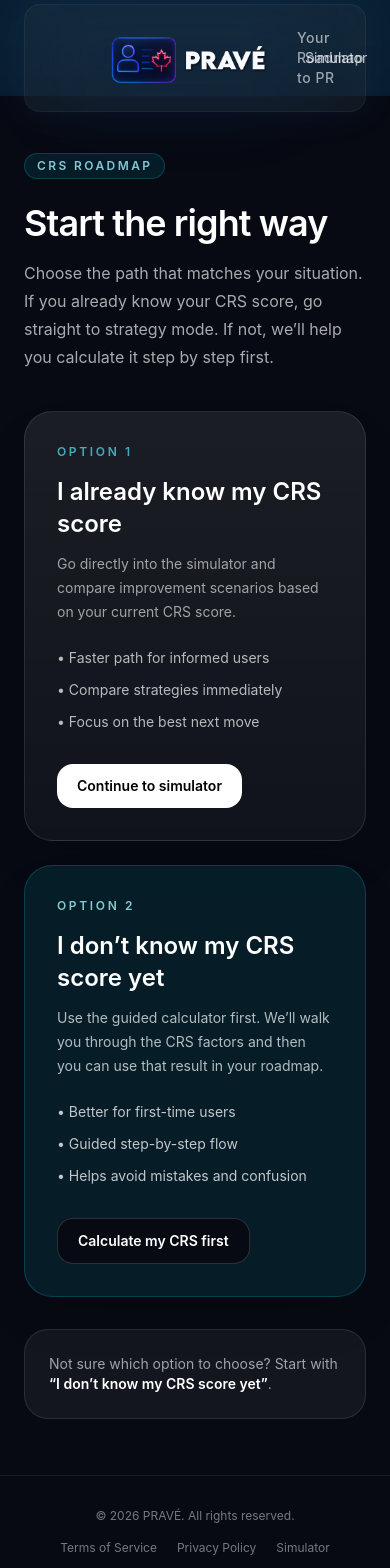
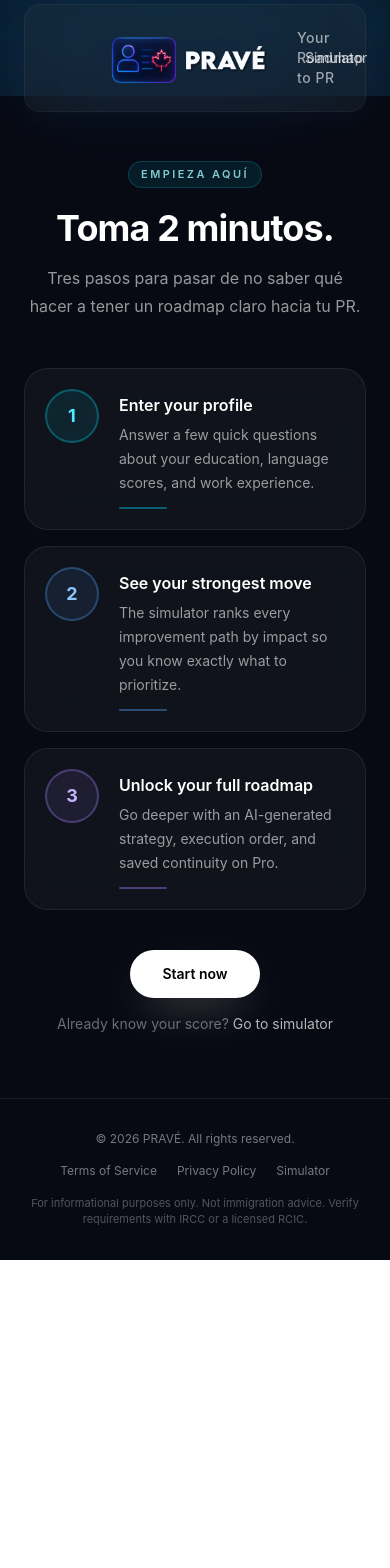
Before and after one commit to Omarion9000/crs-roadmap-landing, a Next.js app: page /start in a window 390 px wide. Shown: the top 1568 px of the page. After the commit the page ends 1260 px from the top, so only its background shows below. Built offline with nearby package versions, Linux system fonts and the light colour scheme; no server answers.

Commit message:
feat: solution section, value stack colors, onboarding, animations, mobile

```diff
--- a/src/app/start/page.tsx
+++ b/src/app/start/page.tsx
@@ -1,99 +1,99 @@
+import type { Metadata } from "next";
 import Link from "next/link";
+
+export const metadata: Metadata = {
+  title: "Get Started",
+};
+
+const steps = [
+  {
+    number: "1",
+    color: "border-cyan-400/30 bg-cyan-400/10 text-cyan-300",
+    bar: "bg-cyan-400",
+    title: "Enter your profile",
+    description: "Answer a few quick questions about your education, language scores, and work experience.",
+  },
+  {
+    number: "2",
+    color: "border-blue-400/30 bg-blue-400/10 text-blue-300",
+    bar: "bg-blue-400",
+    title: "See your strongest move",
+    description: "The simulator ranks every improvement path by impact so you know exactly what to prioritize.",
+  },
+  {
+    number: "3",
+    color: "border-violet-400/30 bg-violet-400/10 text-violet-300",
+    bar: "bg-violet-400",
+    title: "Unlock your full roadmap",
+    description: "Go deeper with an AI-generated strategy, execution order, and saved continuity on Pro.",
+  },
+];
 
 export default function StartPage() {
   return (
     <main className="min-h-screen bg-[#070A12] text-white">
       <div className="pointer-events-none fixed inset-0 -z-10">
         <div className="absolute inset-0 bg-linear-to-b from-[#0B1020] via-[#070A12] to-black" />
-        <div className="absolute -top-40 left-1/2 h-80 w-240 -translate-x-1/2 rounded-full bg-cyan-500/10 blur-3xl" />
-        <div className="absolute top-40 -right-32 h-80 w-80 rounded-full bg-blue-500/10 blur-3xl" />
+        <div className="absolute -top-40 left-1/2 h-80 w-[48rem] -translate-x-1/2 rounded-full bg-cyan-500/10 blur-3xl" />
+        <div className="absolute top-40 -right-32 h-80 w-80 rounded-full bg-violet-500/10 blur-3xl" />
       </div>
 
-      <section className="mx-auto max-w-6xl px-6 py-14">
-        <div className="mb-10">
-          <div className="inline-flex items-center rounded-full border border-cyan-400/20 bg-cyan-400/10 px-3 py-1 text-xs font-semibold uppercase tracking-[0.2em] text-cyan-200/80">
-            CRS Roadmap
+      <section className="mx-auto max-w-2xl px-6 py-16 sm:py-20">
+        {/* Header */}
+        <div className="text-center">
+          <div className="inline-flex items-center rounded-full border border-cyan-400/20 bg-cyan-400/10 px-3 py-1 text-[11px] font-semibold uppercase tracking-[0.22em] text-cyan-200/80">
+            Empieza aquí
           </div>
-
-          <h1 className="mt-6 text-4xl font-semibold tracking-tight sm:text-5xl">
-            Start the right way
+          <h1 className="mt-5 text-4xl font-bold tracking-tight sm:text-5xl">
+            Toma 2 minutos.
           </h1>
-
-          <p className="mt-4 max-w-2xl text-base leading-7 text-white/65">
-            Choose the path that matches your situation. If you already know your
-            CRS score, go straight to strategy mode. If not, we’ll help you
-            calculate it step by step first.
+          <p className="mt-4 text-base leading-7 text-white/58">
+            Tres pasos para pasar de no saber qué hacer a tener un roadmap claro hacia tu PR.
           </p>
         </div>
 
-        <div className="grid gap-6 md:grid-cols-2">
-          <div className="rounded-[28px] border border-white/10 bg-linear-to-b from-white/8 to-white/4 p-8 shadow-2xl shadow-black/20">
-            <div className="text-xs font-semibold uppercase tracking-[0.22em] text-cyan-300/70">
-              Option 1
+        {/* Steps */}
+        <div className="relative mt-12 space-y-4">
+          {/* Connecting line */}
+          <div className="absolute left-[27px] top-10 hidden h-[calc(100%-80px)] w-px bg-gradient-to-b from-cyan-400/30 via-blue-400/20 to-violet-400/10 sm:block" />
+
+          {steps.map((step) => (
+            <div
+              key={step.number}
+              className="relative flex gap-5 rounded-[24px] border border-white/8 bg-white/[0.04] p-5 backdrop-blur-xl sm:p-6"
+            >
+              <div
+                className={`flex h-[54px] w-[54px] shrink-0 items-center justify-center rounded-full border-2 text-lg font-bold ${step.color}`}
+              >
+                {step.number}
+              </div>
+              <div className="pt-1">
+                <div className="text-base font-semibold text-white">
+                  {step.title}
+                </div>
+                <p className="mt-1.5 text-sm leading-6 text-white/58">
+                  {step.description}
+                </p>
+                <div className={`mt-3 h-0.5 w-12 rounded-full ${step.bar} opacity-40`} />
+              </div>
             </div>
-
-            <h2 className="mt-4 text-2xl font-semibold text-white">
-              I already know my CRS score
-            </h2>
-
-            <p className="mt-3 text-sm leading-6 text-white/60">
-              Go directly into the simulator and compare improvement scenarios
-              based on your current CRS score.
-            </p>
-
-            <ul className="mt-6 space-y-3 text-sm text-white/70">
-              <li>• Faster path for informed users</li>
-              <li>• Compare strategies immediately</li>
-              <li>• Focus on the best next move</li>
-            </ul>
-
-            <div className="mt-8">
-              <Link
-                href="/simulator"
-                className="inline-flex items-center rounded-2xl bg-white px-5 py-3 text-sm font-semibold text-black transition hover:opacity-90"
-              >
-                Continue to simulator
-              </Link>
-            </div>
-          </div>
-
-          <div className="rounded-[28px] border border-cyan-400/20 bg-cyan-400/10 p-8 shadow-2xl shadow-black/20">
-            <div className="text-xs font-semibold uppercase tracking-[0.22em] text-cyan-200/80">
-              Option 2
-            </div>
-
-            <h2 className="mt-4 text-2xl font-semibold text-white">
-              I don’t know my CRS score yet
-            </h2>
-
-            <p className="mt-3 text-sm leading-6 text-white/70">
-              Use the guided calculator first. We’ll walk you through the CRS
-              factors and then you can use that result in your roadmap.
-            </p>
-
-            <ul className="mt-6 space-y-3 text-sm text-white/75">
-              <li>• Better for first-time users</li>
-              <li>• Guided step-by-step flow</li>
-              <li>• Helps avoid mistakes and confusion</li>
-            </ul>
-
-            <div className="mt-8">
-              <Link
-                href="/crs-calculator"
-                className="inline-flex items-center rounded-2xl border border-white/15 bg-[#070A12] px-5 py-3 text-sm font-semibold text-white transition hover:bg-white/10"
-              >
-                Calculate my CRS first
-              </Link>
-            </div>
-          </div>
+          ))}
         </div>
 
-        <div className="mt-8 rounded-3xl border border-white/10 bg-white/5 p-6 text-sm text-white/60">
-          Not sure which option to choose? Start with{" "}
-          <span className="font-semibold text-white">
-            “I don’t know my CRS score yet”
+        {/* CTA */}
+        <div className="mt-10 flex flex-col items-center gap-4 text-center">
+          <Link
+            href="/crs-calculator"
+            className="rounded-full bg-white px-8 py-3.5 text-sm font-semibold text-black shadow-[0_18px_44px_-18px_rgba(255,255,255,0.5)] transition hover:bg-gray-100"
+          >
+            Start now
+          </Link>
+          <span className="text-sm text-white/40">
+            Already know your score?{" "}
+            <Link href="/simulator" className="text-white/70 underline-offset-2 hover:text-white hover:underline">
+              Go to simulator
+            </Link>
           </span>
-          .
         </div>
       </section>
     </main>
--- a/src/components/home/PremiumHome.tsx
+++ b/src/components/home/PremiumHome.tsx
@@ -1,7 +1,7 @@
 "use client";
 
 import Link from "next/link";
-import type { ReactNode } from "react";
+import { useEffect, useRef, useState, type ReactNode } from "react";
 import { motion, type Variants } from "framer-motion";
 import { trackFunnelEvent } from "@/lib/funnel";
 import { buildUpgradeEntryHref } from "@/lib/upgrade";
@@ -59,12 +59,12 @@ const solutionCards = [
 ];
 
 const valueStack = [
-  { label: "AI-generated strategy", color: "text-cyan-300 border-cyan-400/20 bg-cyan-400/8" },
-  { label: "Step-by-step roadmap", color: "text-blue-300 border-blue-400/20 bg-blue-400/8" },
-  { label: "French / IELTS / PNP paths", color: "text-violet-300 border-violet-400/20 bg-violet-400/8" },
-  { label: "Personalized to your profile", color: "text-cyan-300 border-cyan-400/20 bg-cyan-400/8" },
-  { label: "Save and track your progress", color: "text-blue-300 border-blue-400/20 bg-blue-400/8" },
-  { label: "Advisor-style insights", color: "text-violet-300 border-violet-400/20 bg-violet-400/8" },
+  { label: "AI-generated strategy",       color: "text-cyan-300   border-cyan-400/25   bg-cyan-400/10"   },
+  { label: "Step-by-step roadmap",        color: "text-blue-300   border-blue-400/25   bg-blue-400/10"   },
+  { label: "French / IELTS / PNP paths",  color: "text-violet-300 border-violet-400/25 bg-violet-400/10" },
+  { label: "Personalized to your profile",color: "text-emerald-300 border-emerald-400/25 bg-emerald-400/10" },
+  { label: "Save and track your progress",color: "text-amber-300  border-amber-400/25  bg-amber-400/10"  },
+  { label: "Advisor-style insights",      color: "text-pink-300   border-pink-400/25   bg-pink-400/10"   },
 ];
 
 const howItWorks = [
@@ -128,10 +128,66 @@ const pricingPlans = [
 ];
 
 const problemStats = [
-  { value: "78%", label: "pick the wrong move first" },
-  { value: "3–6 mo", label: "lost optimizing the wrong thing" },
-  { value: "40+ pts", label: "left on the table from bad sequencing" },
+  { raw: "78%",    prefix: "",  end: 78, suffix: "%",      label: "pick the wrong move first" },
+  { raw: "3–6 mo", prefix: "",  end: 3,  suffix: "–6 mo",  label: "lost optimizing the wrong thing" },
+  { raw: "40+",    prefix: "",  end: 40, suffix: "+ pts",   label: "left on the table from bad sequencing" },
 ];
+
+function useCountUp(end: number, duration = 1600) {
+  const [count, setCount] = useState(0);
+  const [triggered, setTriggered] = useState(false);
+  const ref = useRef<HTMLDivElement>(null);
+
+  useEffect(() => {
+    const el = ref.current;
+    if (!el) return;
+    const observer = new IntersectionObserver(
+      ([entry]) => { if (entry.isIntersecting) setTriggered(true); },
+      { threshold: 0.6 }
+    );
+    observer.observe(el);
+    return () => observer.disconnect();
+  }, []);
+
+  useEffect(() => {
+    if (!triggered) return;
+    const startTime = performance.now();
+    let raf: number;
+    const tick = (now: number) => {
+      const progress = Math.min((now - startTime) / duration, 1);
+      const eased = 1 - Math.pow(1 - progress, 3);
+      setCount(Math.round(eased * end));
+      if (progress < 1) raf = requestAnimationFrame(tick);
+    };
+    raf = requestAnimationFrame(tick);
+    return () => cancelAnimationFrame(raf);
+  }, [triggered, end, duration]);
+
+  return { count, ref };
+}
+
+function CounterStat({
+  end,
+  suffix,
+  label,
+}: {
+  end: number;
+  suffix: string;
+  label: string;
+}) {
+  const { count, ref } = useCountUp(end);
+  return (
+    <div
+      ref={ref}
+      className="rounded-[20px] border border-red-500/20 bg-red-500/[0.07] p-5"
+    >
+      <div className="text-3xl font-bold tracking-tight text-red-200 tabular-nums">
+        {count}{suffix}
+      </div>
+      <div className="mt-2 text-sm text-white/60">{label}</div>
+    </div>
+  );
+}
 
 function Section({
   id,
@@ -234,7 +290,7 @@ export default function PremiumHome() {
 
             <motion.h1
               variants={itemVariants}
-              className="mt-6 text-5xl font-semibold tracking-tight text-white sm:text-6xl"
+              className="mt-6 text-4xl font-semibold tracking-tight text-white sm:text-5xl lg:text-6xl"
             >
               Stop guessing your CRS path.
               <span className="mt-2 block bg-linear-to-r from-cyan-200 via-blue-200 to-violet-200 bg-clip-text text-transparent">
@@ -289,12 +345,12 @@ export default function PremiumHome() {
             <div className="absolute inset-0 rounded-[32px] bg-[radial-gradient(circle_at_50%_20%,rgba(59,130,246,0.2),transparent_45%)] blur-2xl" />
             <div className="relative rounded-[32px] border border-white/10 bg-white/[0.05] p-5 shadow-[0_0_0_1px_rgba(255,255,255,0.04),0_30px_100px_-60px_rgba(59,130,246,0.45)] backdrop-blur-xl">
               <div className="rounded-[24px] border border-white/10 bg-black/25 p-5">
-                <div className="flex items-start justify-between gap-4">
+                <div className="flex flex-wrap items-start justify-between gap-3">
                   <div>
                     <div className="text-[11px] font-semibold uppercase tracking-[0.22em] text-cyan-200/75">
                       Simulator preview
                     </div>
-                    <div className="mt-2 text-2xl font-semibold text-white">
+                    <div className="mt-2 text-xl font-semibold text-white sm:text-2xl">
                       Your strongest next move
                     </div>
                   </div>
@@ -383,15 +439,12 @@ export default function PremiumHome() {
 
             <div className="mt-8 grid gap-4 sm:grid-cols-3">
               {problemStats.map((stat) => (
-                <div
-                  key={stat.value}
-                  className="rounded-[20px] border border-red-500/20 bg-red-500/[0.07] p-5"
-                >
-                  <div className="text-3xl font-bold tracking-tight text-red-200">
-                    {stat.value}
-                  </div>
-                  <div className="mt-2 text-sm text-white/60">{stat.label}</div>
-                </div>
+                <CounterStat
+                  key={stat.raw}
+                  end={stat.end}
+                  suffix={stat.suffix}
+                  label={stat.label}
+                />
               ))}
             </div>
           </motion.div>
@@ -402,8 +455,12 @@ export default function PremiumHome() {
       <Section
         eyebrow="The solution"
         title="This is not a calculator."
-        subtitle="This is a decision system."
       >
+        <motion.div variants={itemVariants} className="mb-8">
+          <div className="bg-linear-to-r from-cyan-200 via-blue-200 to-violet-300 bg-clip-text text-4xl font-bold tracking-tight text-transparent sm:text-5xl">
+            This is a decision system.
+          </div>
+        </motion.div>
         <motion.div
           variants={containerVariants}
           className="grid gap-4 lg:grid-cols-3"
@@ -592,7 +649,7 @@ export default function PremiumHome() {
               key={plan.name}
               variants={itemVariants}
               className={[
-                "relative overflow-hidden rounded-[30px] p-7 backdrop-blur-xl",
+                "relative overflow-hidden rounded-[30px] p-5 backdrop-blur-xl sm:p-7",
                 plan.isPro
                   ? "border border-blue-400/35 bg-[linear-gradient(135deg,rgba(59,130,246,0.14),rgba(139,92,246,0.08),rgba(255,255,255,0.04))] shadow-[0_0_60px_rgba(59,130,246,0.22),0_0_0_1px_rgba(59,130,246,0.15)]"
                   : "border border-white/10 bg-white/[0.04]",
```
